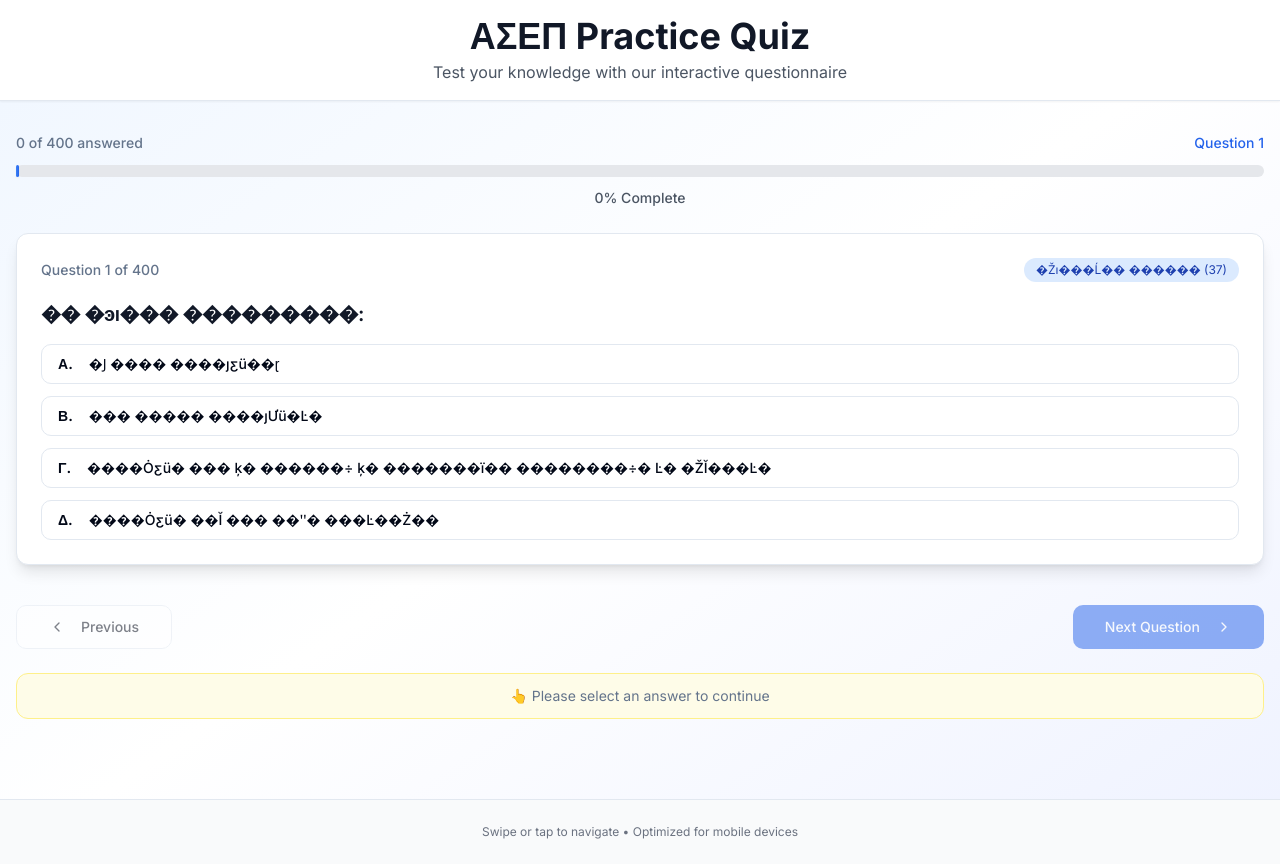
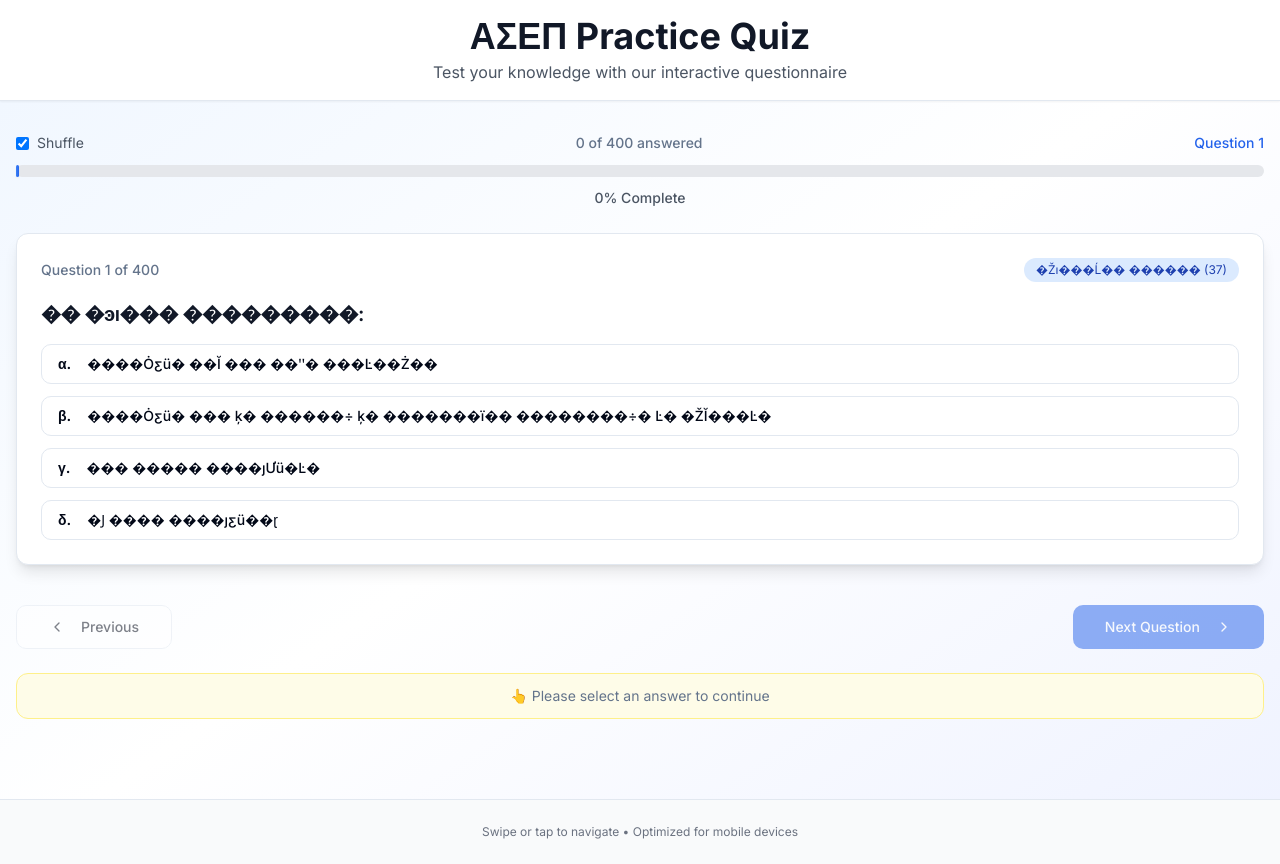
Before and after one commit to gtsa/asep2025Quiz, a Next.js app: page / in a window 1280 px wide. Both pictures are taken after a click on the button "All Questions". Built offline with nearby package versions, Linux system fonts and the light colour scheme.

Commit message:
feat: add toggle to shuffle answers in Quiz and QuizStartMenu

```diff
--- a/app/page.tsx
+++ b/app/page.tsx
@@ -6,7 +6,7 @@ import { QuizStartMenu } from "@/components/quizStartMenu"
 
 export default function Home() {
   const [questionCount, setQuestionCount] = useState<number | "max" | null>(null)
-
+  const [isShuffled, setIsShuffled] = useState(true)
 
   return (
     <div className="min-h-screen bg-gradient-to-br from-blue-50 via-white to-indigo-50">
@@ -23,9 +23,17 @@ export default function Home() {
       {/* Main Content */}
       <div className="container mx-auto py-6 sm:py-8">
         {questionCount === null ? (
-          <QuizStartMenu onStart={setQuestionCount} />
+          <QuizStartMenu
+            onStart={setQuestionCount}
+            isShuffled={isShuffled}
+            setIsShuffled={setIsShuffled}
+          />
         ) : (
-          <Quiz questionCount={questionCount} />
+          <Quiz
+            questionCount={questionCount}
+            isShuffled={isShuffled}
+            setIsShuffled={setIsShuffled}
+          />
         )}
       </div>
 
--- a/components/question-card.tsx
+++ b/components/question-card.tsx
@@ -1,5 +1,6 @@
 "use client"
 
+import { useEffect, useState } from "react"
 import { Card, CardContent, CardHeader, CardTitle } from "@/components/ui/card"
 import { Button } from "@/components/ui/button"
 import type { Question } from "@/lib/types"
@@ -10,6 +11,7 @@ interface QuestionCardProps {
   onSelectAnswer: (answer: string) => void
   questionNumber: number
   totalQuestions: number
+  isShuffled: boolean
 }
 
 export function QuestionCard({
@@ -18,7 +20,18 @@ export function QuestionCard({
   onSelectAnswer,
   questionNumber,
   totalQuestions,
+  isShuffled
 }: QuestionCardProps) {
+  const [shuffledOptions, setShuffledOptions] = useState<[string, string][]>([])
+
+  useEffect(() => {
+    const entries = Object.entries(question.options)
+    const shuffled = isShuffled
+      ? [...entries].sort(() => Math.random() - 0.5)
+      : entries
+    setShuffledOptions(shuffled)
+  }, [question, isShuffled])
+
   return (
     <Card className="w-full mx-auto shadow-lg">
       <CardHeader className="pb-4">
@@ -36,9 +49,10 @@ export function QuestionCard({
           {question.question}
         </CardTitle>
       </CardHeader>
+
       <CardContent className="pt-0">
         <div className="space-y-3">
-          {Object.entries(question.options).map(([key, option]) => {
+          {shuffledOptions.map(([key, option], index) => {
             const isSelected = selectedAnswer === key
             const isCorrect = question.correctAnswer === key
             const showAsCorrect = selectedAnswer && isCorrect
@@ -57,7 +71,9 @@ export function QuestionCard({
                   ${isSelected && !showAsCorrect && !showAsWrong ? "border-blue-600" : ""}
                 `}
               >
-                <span className="font-bold mr-2 uppercase">{key}.</span>
+                <span className="font-bold mr-2 lowercase">
+                  {["α", "β", "γ", "δ"][index]}.
+                </span>
                 {option}
               </Button>
             )
--- a/components/quiz.tsx
+++ b/components/quiz.tsx
@@ -9,7 +9,15 @@ import { useQuiz } from "@/hooks/use-quiz"
 import { ChevronLeft, ChevronRight, RotateCcw, CheckCircle, Loader2 } from "lucide-react"
 import { motion, AnimatePresence } from 'framer-motion';
 
-export function Quiz({ questionCount }: { questionCount: number | "max" }) {
+export function Quiz({
+  questionCount,
+  isShuffled,
+  setIsShuffled
+}: {
+  questionCount: number | "max"
+  isShuffled: boolean
+  setIsShuffled: (value: boolean) => void
+}){
 
   const {
     questions,
@@ -27,10 +35,10 @@ export function Quiz({ questionCount }: { questionCount: number | "max" }) {
   } = useQuiz()
 
   useEffect(() => {
-  if (questionCount !== undefined && questionCount !== null) {
-    fetchQuestions(questionCount)
-  }
-}, [questionCount])
+    if (questionCount !== undefined && questionCount !== null) {
+      fetchQuestions(questionCount)
+    }
+  }, [questionCount])
 
   if (loading) {
     return (
@@ -138,6 +146,14 @@ export function Quiz({ questionCount }: { questionCount: number | "max" }) {
       {/* Progress Section */}
       <div className="w-full">
         <div className="flex justify-between items-center mb-3">
+          <div className="flex items-center gap-2">
+            <input
+              type="checkbox"
+              checked={isShuffled}
+              onChange={(e) => setIsShuffled(e.target.checked)}
+            />
+            <span className="text-sm text-gray-600">Shuffle</span>
+          </div>
           <span className="text-sm font-medium text-muted-foreground">
             {Object.keys(quizState.answers).length} of {questions.length} answered
           </span>
@@ -155,13 +171,14 @@ export function Quiz({ questionCount }: { questionCount: number | "max" }) {
           exit={{ opacity: 0, x: -100 }}
           transition={{ duration: 0.4 }}
         >
-          <QuestionCard
+            <QuestionCard
               question={currentQuestion}
               selectedAnswer={currentAnswer}
               onSelectAnswer={selectAnswer}
               correctAnswer={currentAnswer}
               questionNumber={quizState.currentQuestionIndex + 1}
               totalQuestions={questions.length}
+              isShuffled={isShuffled}
             />
         </motion.div>
       </AnimatePresence>
--- a/components/quizStartMenu.tsx
+++ b/components/quizStartMenu.tsx
@@ -6,9 +6,11 @@ import { Input } from "@/components/ui/input"
 
 type QuizStartMenuProps = {
   onStart: (questionCount: number | "max") => void
+  isShuffled: boolean
+  setIsShuffled: (value: boolean) => void
 }
 
-export const QuizStartMenu: React.FC<QuizStartMenuProps> = ({ onStart }) => {
+export const QuizStartMenu: React.FC<QuizStartMenuProps> = ({ onStart, isShuffled, setIsShuffled }) => {
   const [customCount, setCustomCount] = useState("")
 
   const handleCustomStart = () => {
@@ -23,6 +25,15 @@ export const QuizStartMenu: React.FC<QuizStartMenuProps> = ({ onStart }) => {
     <div className="flex flex-col items-center justify-center min-h-screen px-4 py-12 space-y-8">
       <h1 className="text-3xl font-bold text-center">Welcome to the Quiz</h1>
       <p className="text-muted-foreground text-center">Choose how many questions you want to practice with:</p>
+
+      <label className="text-sm text-gray-600 flex items-center gap-2">
+        <input
+          type="checkbox"
+          checked={isShuffled}
+          onChange={(e) => setIsShuffled(e.target.checked)}
+        />
+        Shuffle answers
+      </label>
 
       {/* Predefined Buttons */}
       <div className="flex flex-wrap gap-4 justify-center">
```
